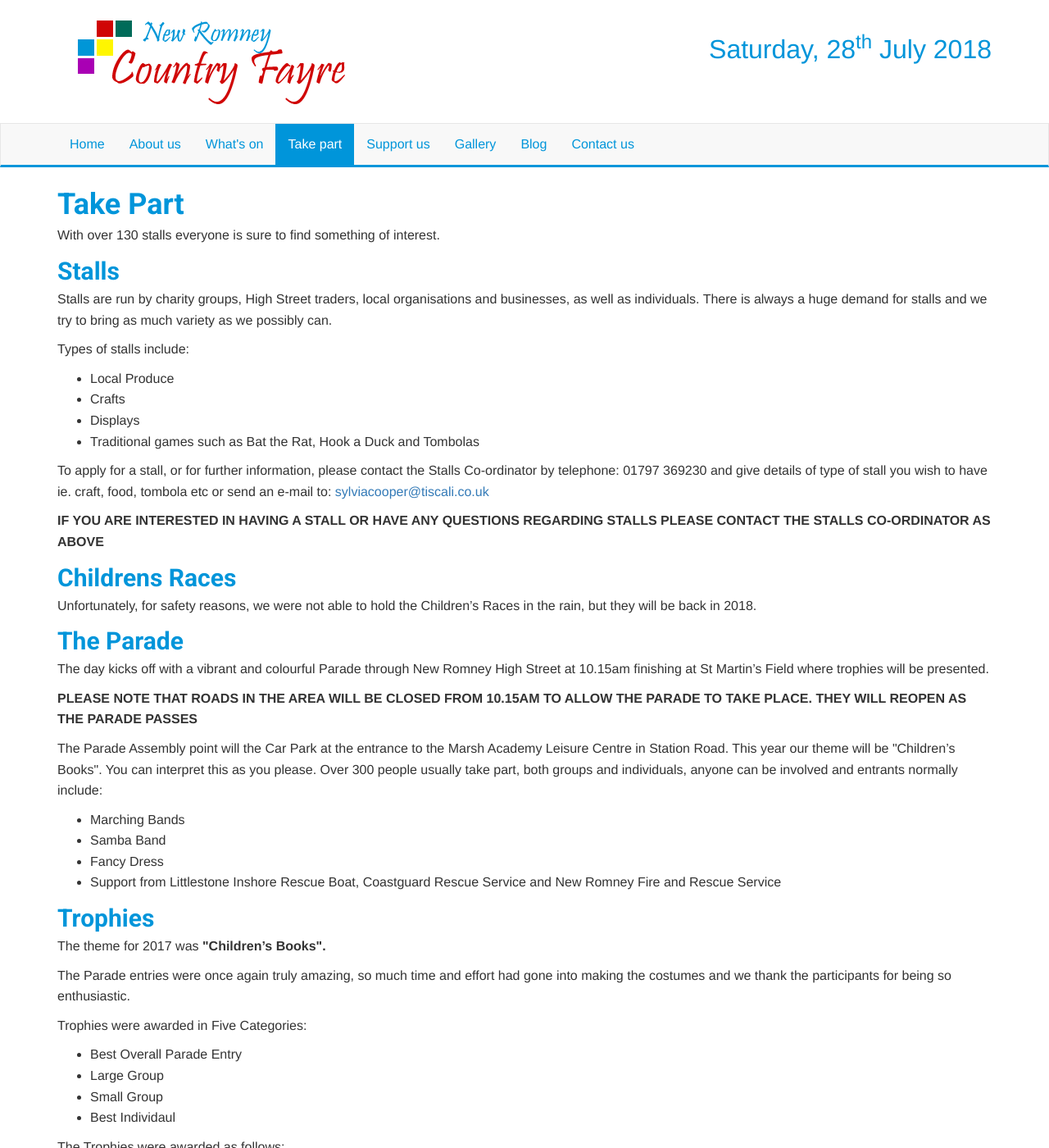
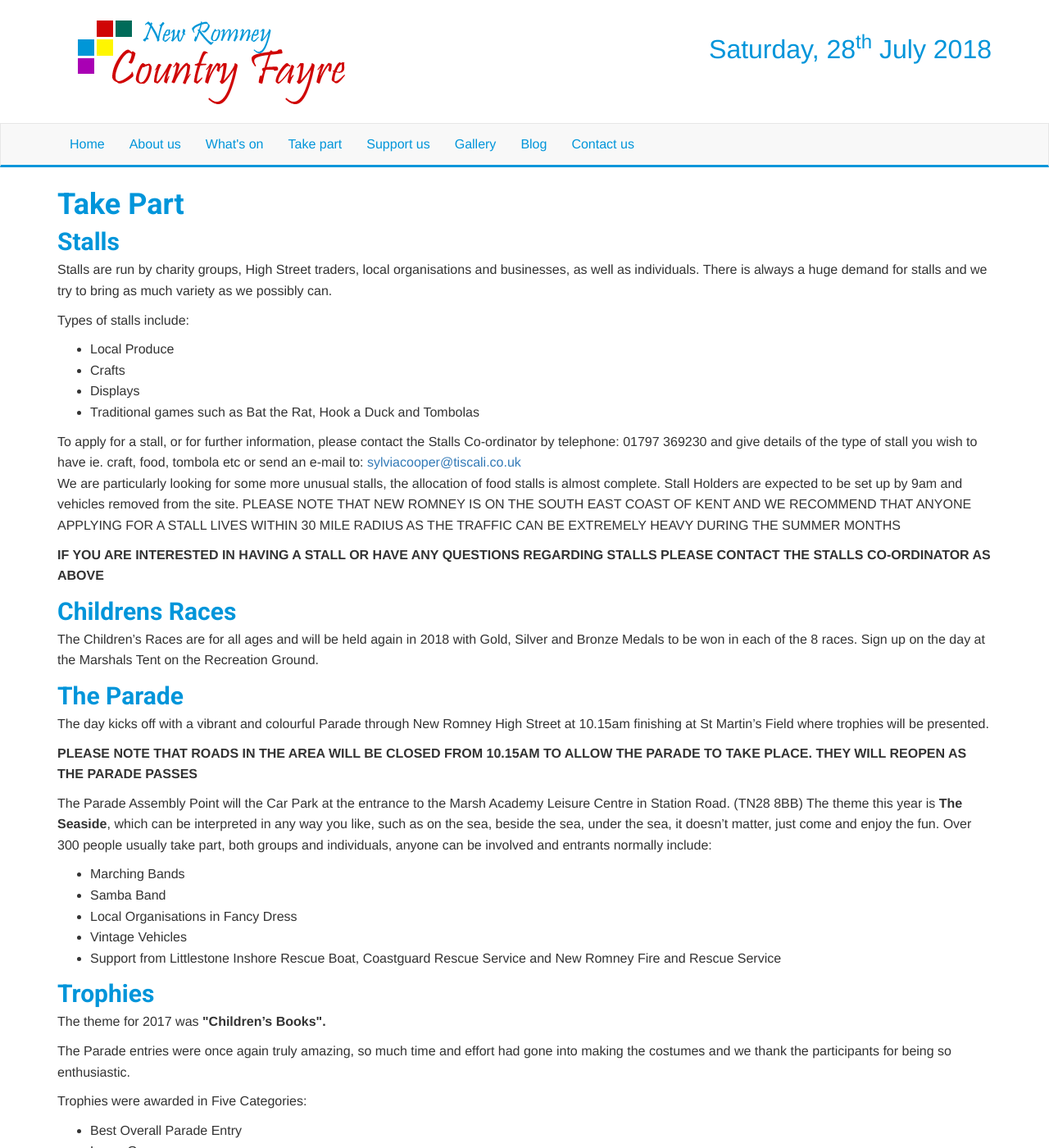
Before and after one commit to jodiedoubleday/newromney, a Jekyll site: the page built from takePart.md, in a window 1280 px wide and 1400 px high. Shown: the whole window at 82% size. Built offline with Jekyll 4.4.1, drawn with Linux system fonts in a browser that asks for light colours; a script that is not in the unit is left out; some of the changed text lies outside the part shown.

Commit message:
Update Pages “takePart”

```diff
--- a/takePart.md
+++ b/takePart.md
@@ -1,12 +1,8 @@
 ---
+layout: default
 title: Take Part
-permalink: "/takePart/"
 heading: Take Part
-layout: default
 ---
-
-With over 130 stalls everyone is sure to find something of interest.
-
 ## Stalls
 
 Stalls are run by charity groups, High Street traders, local organisations and businesses, as well as individuals. There is always a huge demand for stalls and we try to bring as much variety as we possibly can.
@@ -18,13 +14,16 @@
 * Displays
 * Traditional games such as Bat the Rat, Hook a Duck and Tombolas
 
-To apply for a stall, or for further information, please contact the Stalls Co-ordinator by telephone: 01797 369230 and give details of type of stall you wish to have ie. craft, food, tombola etc or send an e-mail to: <a href="mailto:sylviacooper@tiscali.co.uk">sylviacooper@tiscali.co.uk</a>
+To apply for a stall, or for further information, please contact the Stalls Co-ordinator by telephone: 01797 369230 and give details of the type of stall you wish to have ie. craft, food, tombola etc or send an e-mail to: <a href="mailto:sylviacooper@tiscali.co.uk">sylviacooper@tiscali.co.uk</a>\
+We are particularly looking for some more unusual stalls, the allocation of food stalls is almost complete.  Stall Holders are expected to be set up by 9am and vehicles removed from the site. PLEASE NOTE THAT NEW ROMNEY IS ON THE SOUTH EAST COAST OF KENT AND WE RECOMMEND THAT ANYONE APPLYING FOR A STALL LIVES WITHIN 30 MILE RADIUS AS THE TRAFFIC CAN BE EXTREMELY HEAVY DURING THE SUMMER MONTHS
 
 **IF YOU ARE INTERESTED IN HAVING A STALL OR HAVE ANY QUESTIONS REGARDING STALLS PLEASE CONTACT THE STALLS CO-ORDINATOR AS ABOVE**
 
+
+
 ## Childrens Races
 
-Unfortunately, for safety reasons, we were not able to hold the Children's Races in the rain, but they will be back in 2018.
+The Children's Races are for all ages and will be held again in 2018 with Gold, Silver and Bronze Medals to be won in each of the 8 races.  Sign up on the day at the Marshals Tent on the Recreation Ground.
 
 ## The Parade
 
@@ -32,11 +31,12 @@
 
 **PLEASE NOTE THAT ROADS IN THE AREA WILL BE CLOSED FROM 10.15AM TO ALLOW THE PARADE TO TAKE PLACE.  THEY WILL REOPEN AS THE PARADE PASSES**
 
-The Parade Assembly point will the Car Park at the entrance to the Marsh Academy Leisure Centre in Station Road. This year our theme will be &quot;Children's Books&quot;. You can interpret this as you please. Over 300 people usually take part, both groups and individuals, anyone can be involved and entrants normally include:
+The Parade Assembly Point will the Car Park at the entrance to the Marsh Academy Leisure Centre in Station Road. (TN28 8BB)  The theme this year is **The Seaside**, which can be interpreted in any way you like, such as on the sea, beside the sea, under the sea, it doesn't matter, just come and enjoy the fun.  Over 300 people usually take part, both groups and individuals, anyone can be involved and entrants normally include:
 
 * Marching Bands
 * Samba Band
-* Fancy Dress
+* Local Organisations in Fancy Dress
+* Vintage Vehicles
 * Support from Littlestone Inshore Rescue Boat, Coastguard Rescue Service and New Romney Fire and Rescue Service
 
 ## Trophies
```
Also changed, not shown: other parts of takePart.md (+2 -1 lines).
